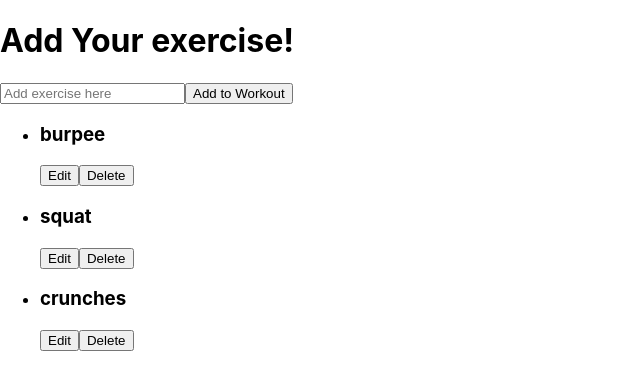
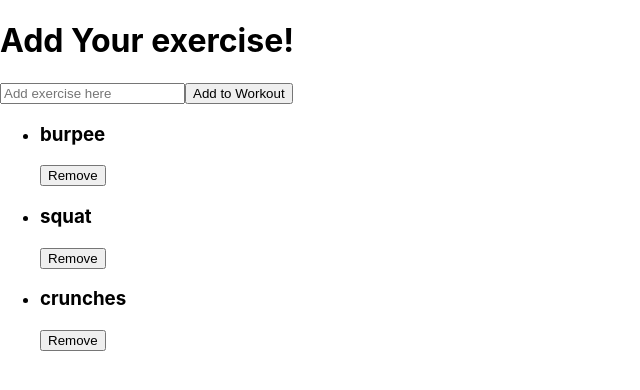
Before and after one commit to BrettSeifried/Shopping-list, a React (Create React App) app: page / in a window 1280 px wide. Shown: the top 390 px of the page, without its empty margins (0-640 px from the left). Built offline with nearby package versions, Linux system fonts and the light colour scheme.

Commit message:
working delete button

```diff
--- a/src/components/workout.jsx
+++ b/src/components/workout.jsx
@@ -25,7 +25,7 @@ function workReducer(items, action) {
         return item;
       });
     }
-    case 'deleted': {
+    case 'delete': {
       return items.filter((item) => item.id !== action.id);
     }
     default: {
@@ -63,7 +63,7 @@ export default function Workout() {
     <>
       <h1> Add Your exercise!</h1>
       <AddWork onAddWork={handleAddWork} />
-      <ListWork exercises={work} onChangeItem={handleChangeWork} onDeleteItem={handleDeleteWork} />
+      <ListWork exercises={work} onChangeItem={handleChangeWork} onDeleteWork={handleDeleteWork} />
     </>
   );
 }
--- a/src/views/workDetail.jsx
+++ b/src/views/workDetail.jsx
@@ -1,11 +1,14 @@
 import React from 'react';
 
-export default function WorkDetail({ work, onChangeWork, onDeleteWork }) {
+export default function WorkDetail({ work, onChangeWork, onDelete }) {
   return (
     <div>
       <h3>{work.text}</h3>
-      <button>Edit</button>
-      <button>Delete</button>
+      {/* <button>Edit</button>
+      <button>Delete</button> */}
+      <button type="button" onClick={() => onDelete(work.id)}>
+        Remove
+      </button>
     </div>
   );
 }
```
Also changed, not shown: 1 other file (tests, documents, lock files or other folders).
